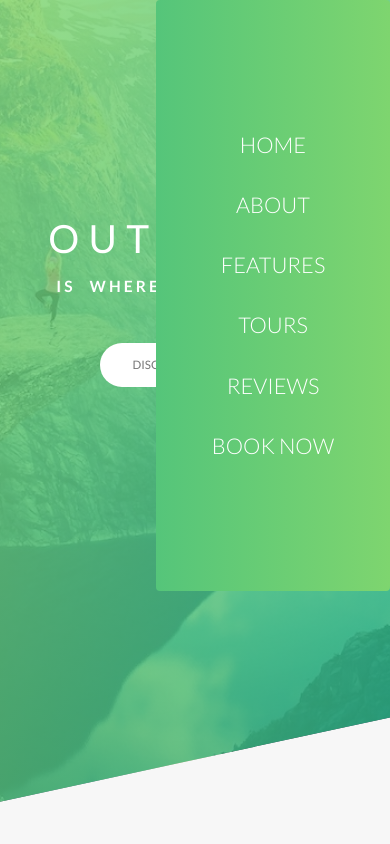
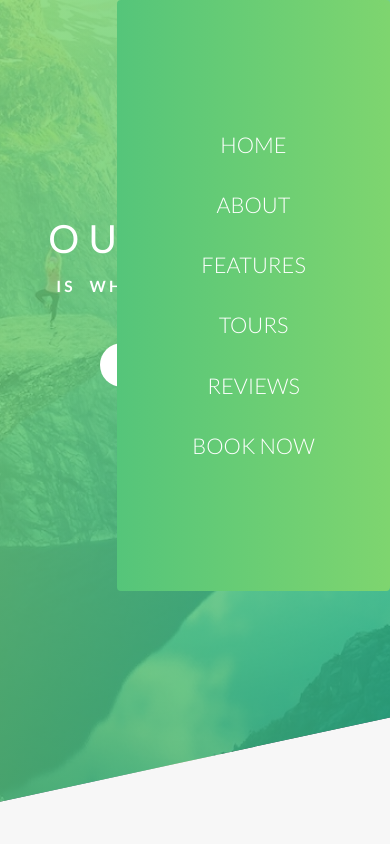
Before and after one commit to Abhishek7487/OUUTDOORS-The-Tourist-Company, a plain HTML site: page index.html in a window 390 px wide. Both pictures are taken after a click on the element 337 px from the left and 46 px from the top of the page. Shown: the top 844 px of the page. Drawn offline with nearby package versions, Linux system fonts and the light colour scheme.

Commit message:
main final design

```diff
--- a/css/mediaQueries.css
+++ b/css/mediaQueries.css
@@ -227,6 +227,10 @@
     font-size: 48.5%;
   }
 
+  .mobileNav {
+    width: 70vw;
+  }
+
   #sectionHeader {
     clip-path: polygon(0 0, 100% 0, 100% 85vh, 0 100%);
   }
```
